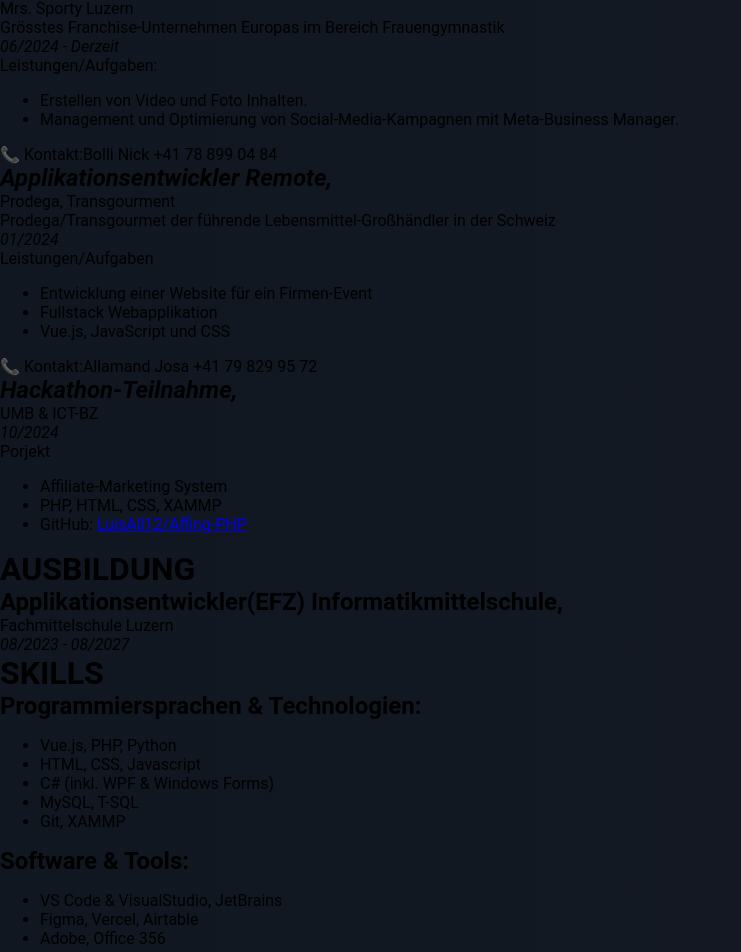
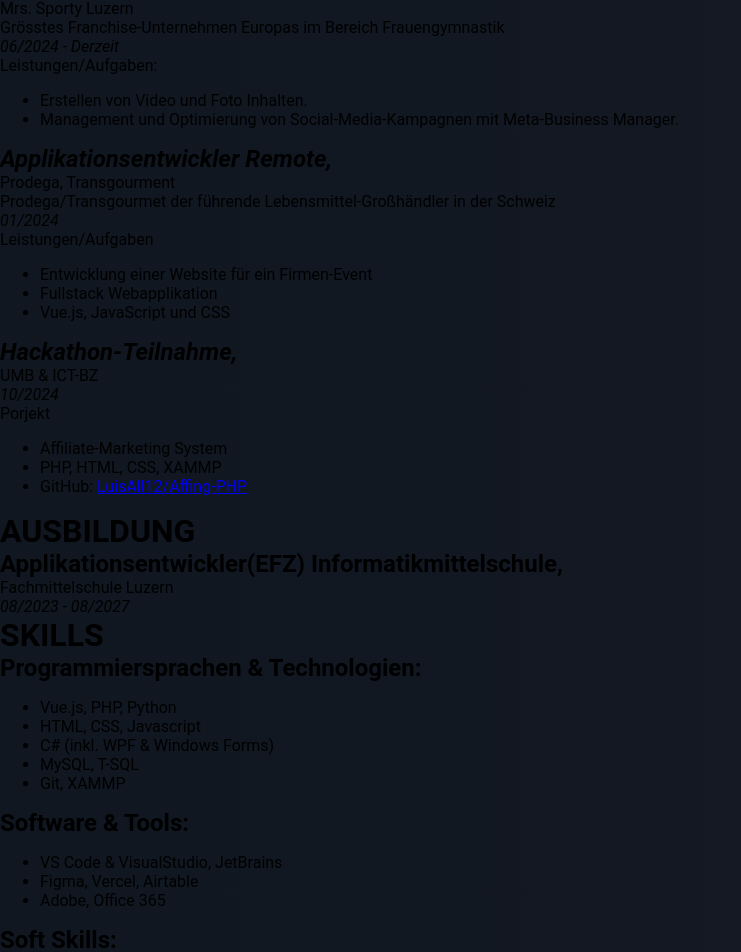
Before and after one commit to LuisAll12/portfolio-website, a Vue app: page /cv in a window 1280 px wide. Shown: the part 2154-3106 px from the top of the page, without its empty margins (0-741 px from the left). Built offline with nearby package versions, Linux system fonts and the light colour scheme.

Commit message:
Spelling mistakes

```diff
--- a/src/views/CV.vue
+++ b/src/views/CV.vue
@@ -61,7 +61,6 @@
                                             <li class="servicestasks-list-item">Management und Optimierung von Social-Media-Kampagnen mit Meta-Business Manager.</li>
                                         </ul>
                                     </div>
-                                    <p class="contact"><span class="contact-title">📞 Kontakt:</span>Bolli Nick +41 78 899 04 84</p>
                                 </div>
 
                                 <div class="item">
@@ -77,7 +76,6 @@
                                             <li class="servicestasks-list-item">Vue.js, JavaScript und CSS</li>
                                         </ul>
                                     </div>
-                                    <p class="contact"><span class="contact-title">📞 Kontakt:</span>Allamand Josa +41 79 829 95 72</p>
                                 </div>
 
                                 <div class="item">
@@ -128,7 +126,7 @@
                                     <ul class="skills-list">
                                         <li class="skills-list-item">VS Code & VisualStudio, JetBrains</li>
                                         <li class="skills-list-item">Figma, Vercel, Airtable</li>
-                                        <li class="skills-list-item">Adobe, Office 356</li>
+                                        <li class="skills-list-item">Adobe, Office 365</li>
                                     </ul>
                                 </div>
                                 <div class="item">
```
